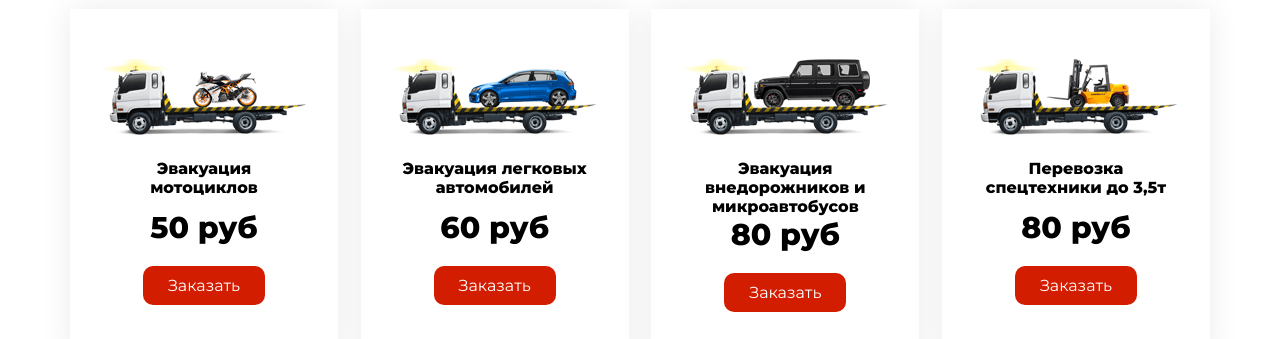
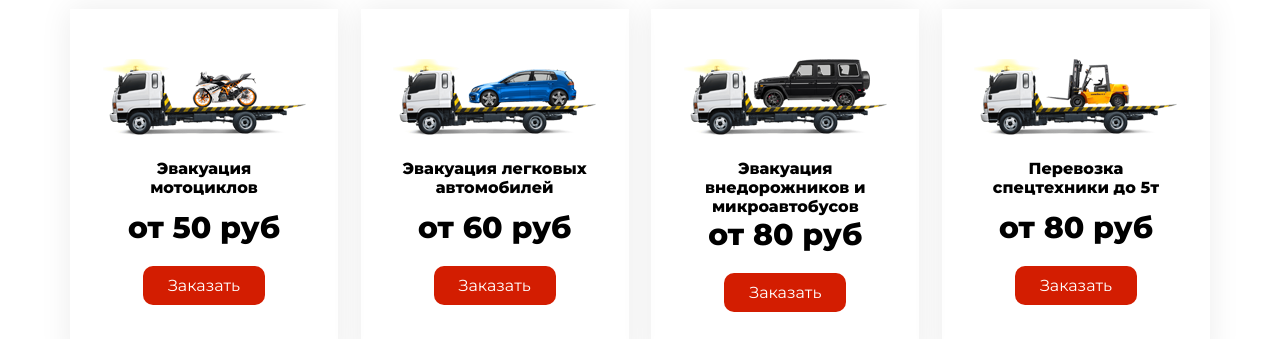
Before and after one commit to kelsoad/truck, a plain HTML site: page index.html in a window 1280 px wide. Shown: the part 613-952 px from the top of the page. Drawn offline with Linux system fonts and the light colour scheme.

Commit message:
fix: date 06-07

```diff
--- a/index.html
+++ b/index.html
@@ -54,7 +54,7 @@
                         <img src="./assets/bike.png" alt="Эвакуация мотоциклов в Бресте">
                     </div>
                     <h4>Эвакуация<br>мотоциклов</h4>
-                    <h3>50 руб</h3>
+                    <h3>от 50 руб</h3>
                     <a class="btn btn_order" href="tel:+375295866866" >Заказать</a>
                 </div>
                 <div class="tool">
@@ -62,7 +62,7 @@
                         <img src="./assets/passenger-cars.png" alt="Эвакуация легковых автомобилей в Бресте">
                     </div>
                     <h4>Эвакуация легковых автомобилей</h4>
-                    <h3>60 руб</h3>
+                    <h3>от 60 руб</h3>
                     <a class="btn btn_order" href="tel:+375295866866" >Заказать</a>
                 </div>
                 <div class="tool">
@@ -70,15 +70,15 @@
                         <img src="./assets/jeep.png" alt="Эвакуация внедорожников в Бресте">
                     </div>
                     <h4>Эвакуация внедорожников и микроавтобусов</h4>
-                    <h3>80 руб</h3>
+                    <h3>от 80 руб</h3>
                     <a class="btn btn_order" href="tel:+375295866866" >Заказать</a>
                 </div>
                 <div class="tool">
                     <div class="tool__img">
                         <img src="./assets/spectech.png" alt="еревозка спецтехники в Бресте">
                     </div>
-                    <h4>Перевозка спецтехники до 3,5т</h4>
-                    <h3>80 руб</h3>
+                    <h4>Перевозка спецтехники до 5т</h4>
+                    <h3>от 80 руб</h3>
                     <a class="btn btn_order" href="tel:+375295866866" >Заказать</a>
                 </div>
             </div>
@@ -153,13 +153,13 @@
             <h2>Галерея</h2>
             <div class="slideshow-container">
                 <div class="mySlides fade">
-                    <img src="./assets/bike.png" style="width:100%">
+                    <img src="./assets/gallery/01.png" style="width:100%">
                 </div>
                 <div class="mySlides fade" style="display: none;">
-                    <img src="./assets/jeep.png" style="width:100%">
+                    <img src="./assets/gallery/02.png" style="width:100%">
                 </div>
                 <div class="mySlides fade" style="display: none;">
-                    <img src="./assets/spectech.png" style="width:100%">
+                    <img src="./assets/gallery/03.png" style="width:100%">
                 </div>
                 <a class="prev" onclick="plusSlides(-1)">❮</a>
                 <a class="next" onclick="plusSlides(1)">❯</a>
```
Also changed, not shown: assets/favicon-2.ico (added), assets/favicon.ico, 3 other files.
